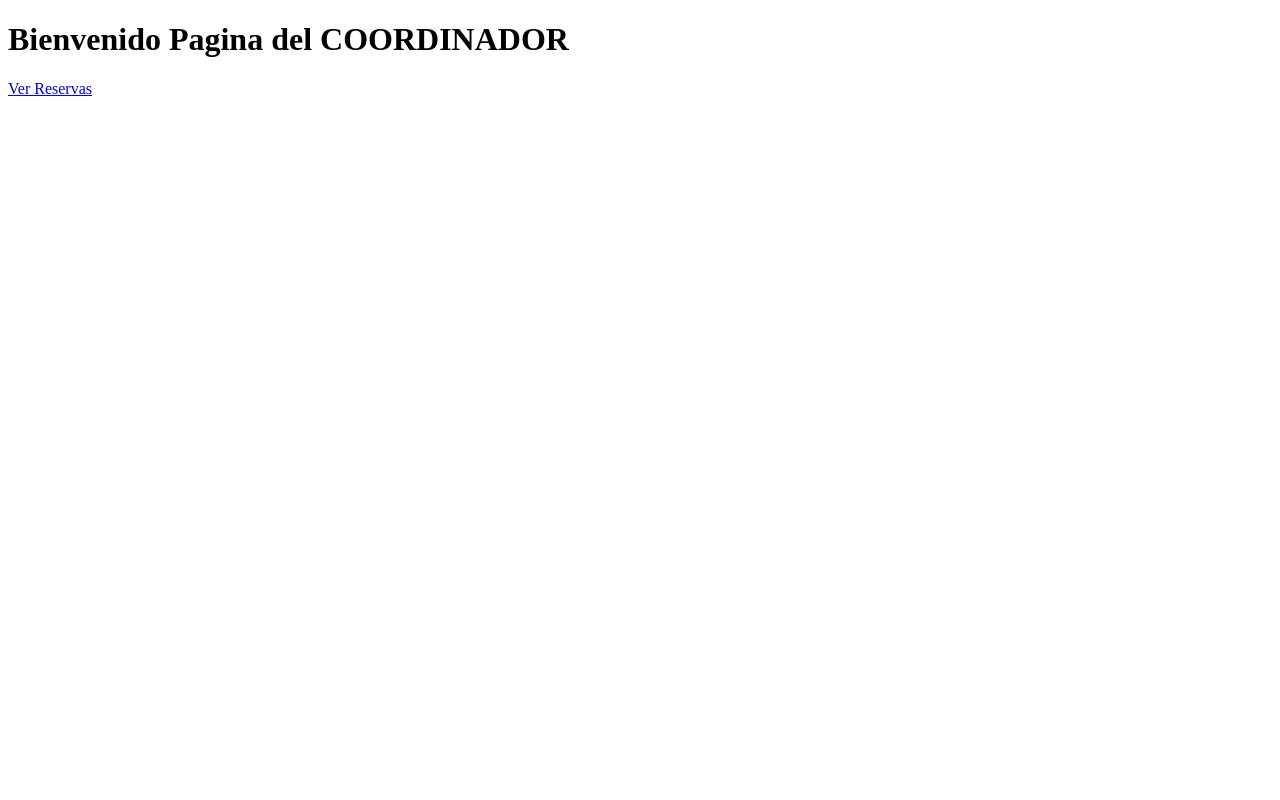
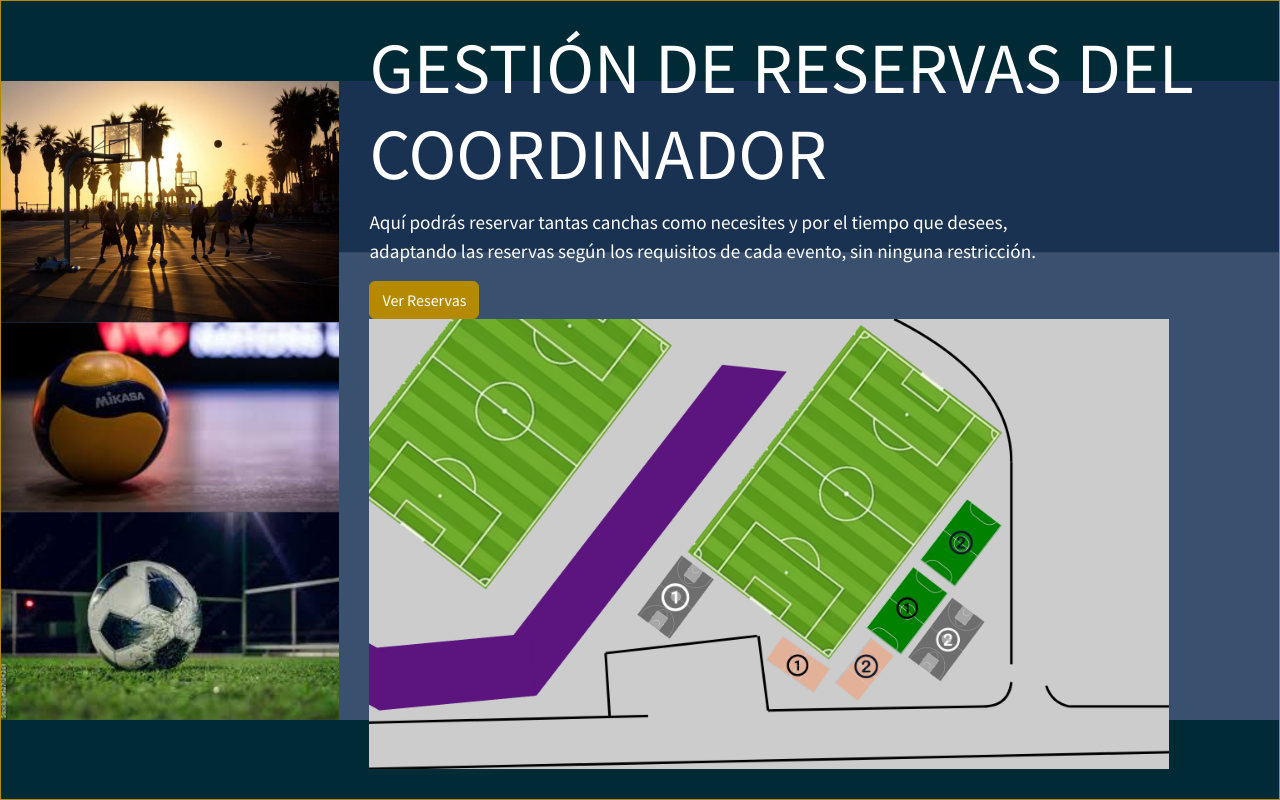
Before and after one commit to alainbru/ReservaCanchasUNA, a Django app: page /coordinador/ in a window 1280 px wide. Run offline with Django 5.2, Linux system fonts and the light colour scheme; some libraries are stand-ins or nearby versions.

Commit message:
agrege mis html de coordinador y la imagen de las chachas cual es 1 y 2

```diff
--- a/coordinador/templates/coordinador/inicio_cordinador.html
+++ b/coordinador/templates/coordinador/inicio_cordinador.html
@@ -1,18 +1,62 @@
-
+{% load crispy_forms_tags %}
 <!DOCTYPE html>
 <html lang="en">
 <head>
     <meta charset="UTF-8">
     <meta name="viewport" content="width=device-width, initial-scale=1.0">
-    <title>Document</title>
+    <title>coordinador</title>
+    <link rel="stylesheet" href="https://bootswatch.com/5/solar/bootstrap.min.css">
+    {% load static %}
+    <style>
+        /* Aplicamos la imagen de fondo al contenedor */
+   .container-fluid {
+    background-image: url("{% static 'images/coor.png' %}"); /* Cambia esta URL por la ruta de tu imagen */
+    background-size: contain; /* Asegura que la imagen se ajuste al contenedor sin recortarse */
+    background-repeat: no-repeat; /* Evita que la imagen se repita si es más pequeña que el contenedor */
+    background-position: center; /* Centra la imagen */
+    height: 100vh; /* La imagen cubre toda la altura de la pantalla */
+    color: white; /* El texto será blanco para hacerlo visible sobre el fondo */
+}
+
+
+
+        h1 {
+    font-size: 4.5rem;
+    margin-bottom: 10px;
+    width: 100%; /* Hace que el título ocupe todo el ancho disponible */
+}
+        p {
+            font-size: 1.2rem;
+            margin-bottom: px;
+            width: 80%;
+        }
+        ul {
+             margin-bottom: 10px;
+        }
+
+.text-align {
+    text-align: left;
+    margin-left: 28%; /* Mueve todo el contenido hacia la derecha 5% */
+}
+
+    </style>
+
+
+
 </head>
 <body>
+  <div class="container-fluid border border-primary p-4">
+        <div class="text-align">
+            <h1>GESTIÓN DE RESERVAS DEL COORDINADOR</h1>
 
-    <h1>Bienvenido Pagina del COORDINADOR</h1>
 
-    <a href="{% url 'coordinador:coordinador_reservas' %}"
-    class="btn btn-primary">Ver Reservas
-    </a>
+            <p>Aquí podrás reservar tantas canchas como necesites y por el tiempo que desees, adaptando las reservas según los requisitos de cada evento, sin ninguna restricción.</p>
+            <a href="{% url 'coordinador:coordinador_reservas' %}"
+            class="btn btn-primary">Ver Reservas
+            </a>
+            <img src="{% static 'images/canchas.png' %}" style="height: 450px">
+        </div>
+    </div>
 
 </body>
 </html>
```
Also changed, not shown: db.sqlite3, static/images/canchas.png (added), static/images/coor.png (added).
